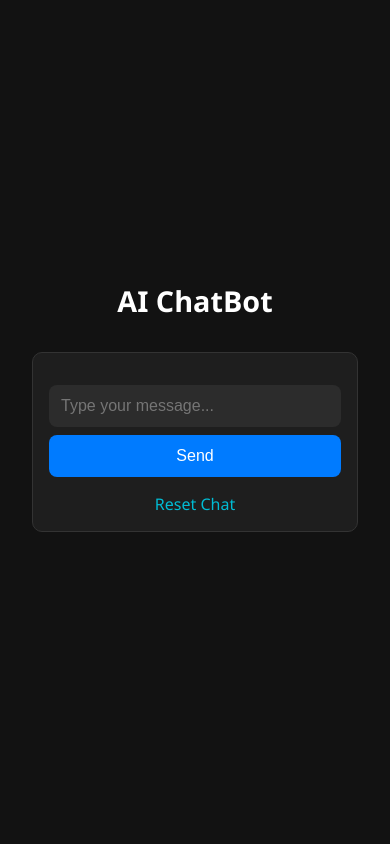
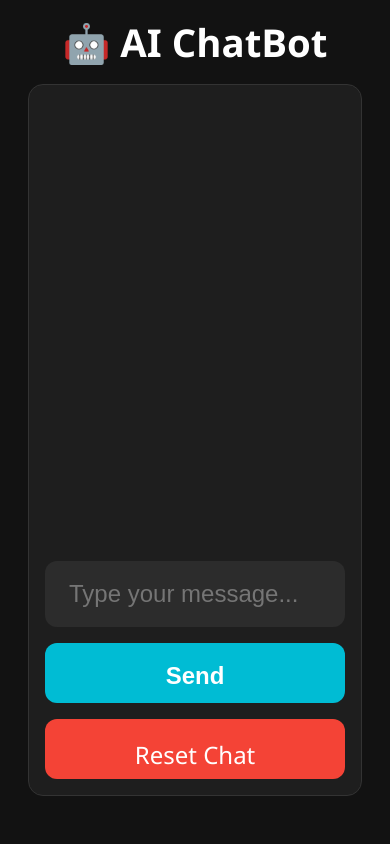
Before and after one commit to vishaldeshmukh2k6/AI-ChatBot, a Flask app: page / in a window 390 px wide. Run offline with Flask 3, Linux system fonts and the light colour scheme.

Commit message:
Improved chatbot UI for responsiveness and readability on mobile and desktop

```diff
--- a/app.py
+++ b/app.py
@@ -1,27 +1,29 @@
 from flask import Flask, render_template, request, session, redirect, url_for
-from responses import get_response
-import requests
+from responses import get_bot_response
+from datetime import timedelta
 
 app = Flask(__name__)
-app.secret_key = "chatbot_secret"
+app.secret_key = 'your_secret_key'
+app.permanent_session_lifetime = timedelta(days=7)
 
-# Chatbot route
-@app.route("/", methods=["GET", "POST"])
+@app.route('/', methods=['GET', 'POST'])
 def chatbot():
-    if "chat_history" not in session:
-        session["chat_history"] = []
-    if request.method == "POST":
-        user_input = request.form["user_input"]
-        bot_response = get_response(user_input)
-        session["chat_history"].append({"user": user_input, "bot": bot_response})
-    return render_template("chatbot.html", chat=session["chat_history"])
+    if 'chat' not in session:
+        session['chat'] = []
 
-# Reset chat
-@app.route("/reset")
-def reset_chat():
-    session["chat_history"] = []
-    return redirect(url_for("chatbot"))  # Redirect to chatbot page
+    if request.method == 'POST':
+        user_input = request.form['user_input']
+        bot_reply = get_bot_response(user_input)
 
+        session['chat'].append({'user': user_input, 'bot': bot_reply})
+        session.modified = True
 
-if __name__ == "__main__":
-    app.run(debug=True, port=5001)
+    return render_template('chatbot.html', chat=session['chat'])
+
+@app.route('/reset')
+def reset():
+    session.pop('chat', None)
+    return redirect(url_for('chatbot'))
+
+if __name__ == '__main__':
+    app.run(debug=True, port="5001")
--- a/requirements.txt
+++ b/requirements.txt
@@ -1,3 +1,4 @@
 Flask
 gunicorn
 requests
+transformers
--- a/static/style.css
+++ b/static/style.css
@@ -20,7 +20,7 @@ body {
 /* Main container */
 main {
     width: 100%;
-    max-width: 1100px;
+    max-width: 1200px;
     margin: 0 auto;
     padding: 2rem 1rem;
     text-align: center;
@@ -30,7 +30,7 @@ main {
 h1, .chat-title {
     text-align: center;
     margin-bottom: 2rem;
-    font-size: 2.5rem;
+    font-size: 3rem;
     color: #ffffff;
 }
 
@@ -38,85 +38,97 @@ h1, .chat-title {
 .chat-container {
     background-color: #1e1e1e;
     border: 1px solid #333;
-    border-radius: 10px;
-    padding: 1.5rem;
-    max-height: 80vh;  /* Increased height */
+    border-radius: 15px;
+    padding: 2rem;
+    max-height: 80vh;
     overflow-y: auto;
     margin-bottom: 2rem;
+    width: 100%;
 }
 
 /* Message bubbles */
 .user-message {
     text-align: right;
-    margin-bottom: 1rem;
+    margin-bottom: 1.5rem;
 }
 .user-message p {
     display: inline-block;
     background-color: #007bff;
     color: #fff;
-    padding: 0.75rem 1rem;
-    border-radius: 20px;
-    max-width: 80%;
+    padding: 1rem 1.5rem;
+    border-radius: 25px;
+    max-width: 85%;
     word-wrap: break-word;
+    animation: popIn 0.4s ease-in-out;
 }
 
 .bot-message {
     text-align: left;
-    margin-bottom: 1rem;
+    margin-bottom: 1.5rem;
 }
 .bot-message p {
     display: inline-block;
     background-color: #444;
     color: #fff;
-    padding: 0.75rem 1rem;
-    border-radius: 20px;
-    max-width: 80%;
+    padding: 1rem 1.5rem;
+    border-radius: 25px;
+    max-width: 85%;
     word-wrap: break-word;
+    animation: popIn 0.4s ease-in-out;
 }
 
 /* Chat form */
 .chat-form {
     display: flex;
-    gap: 0.5rem;
-    margin-top: 1rem;
+    gap: 1rem;
     justify-content: center;
     align-items: center;
     flex-wrap: wrap;
 }
 .chat-form input[type="text"] {
     flex: 1;
-    min-width: 250px;
-    padding: 0.75rem;
+    min-width: 300px;
+    padding: 1.2rem 1.5rem;
     border: none;
-    border-radius: 8px;
+    border-radius: 12px;
     background-color: #2c2c2c;
     color: #fff;
-    font-size: 1rem;
+    font-size: 1.3rem;
+    height: 60px;
 }
 .chat-form button {
-    padding: 0.75rem 1.5rem;
-    background-color: #007bff;
+    padding: 1.2rem 2rem;
+    background-color: #00bcd4;
     border: none;
-    border-radius: 8px;
+    border-radius: 12px;
     color: #fff;
-    font-size: 1rem;
+    font-size: 1.3rem;
+    font-weight: bold;
     cursor: pointer;
+    height: 60px;
+    width: 160px;
     transition: background-color 0.3s ease;
 }
 .chat-form button:hover {
-    background-color: #0056b3;
+    background-color: #0097a7;
 }
 
-/* Reset link */
+/* Reset link - Clear Chat */
 .reset-link {
-    display: inline-block;
-    margin-top: 1rem;
-    color: #00bcd4;
+    display: block;
+    margin: 2rem auto 0;
+    font-size: 1.3rem;
+    background-color: #f44336;
+    color: #fff;
     text-decoration: none;
-    transition: color 0.3s;
+    border-radius: 12px;
+    padding: 1.3rem 2rem;
+    width: 220px;
+    text-align: center;
+    transition: background-color 0.3s ease;
 }
 .reset-link:hover {
-    color: #ff4081;
+    background-color: #d32f2f;
 }
 
 /* Footer */
@@ -127,30 +139,82 @@ footer.glass {
     background: rgba(255, 255, 255, 0.05);
     border-top: 1px solid #333;
     border-radius: 10px;
-    font-size: 0.9rem;
+    font-size: 1rem;
+}
+
+/* Message Animation */
+@keyframes popIn {
+    0% { transform: scale(0.8); opacity: 0; }
+    100% { transform: scale(1); opacity: 1; }
+}
+
+/* Icons */
+.user-icon,
+.bot-icon {
+    width: 24px;
+    height: 24px;
+    border-radius: 50%;
+    margin-right: 8px;
 }
 
 /* Responsive Design */
 @media screen and (max-width: 768px) {
+    html, body {
+        height: 100%;
+        width: 100%;
+        overflow: hidden;
+    }
+
     main {
+        height: 100vh;
+        width: 100vw;
         padding: 1rem;
+        display: flex;
+        flex-direction: column;
+        justify-content: flex-start;
+    }
+
+    .chat-title {
+        font-size: 2.4rem;
+        margin-bottom: 1rem;
+    }
+
+    .chat-container {
+        flex: 1;
+        display: flex;
+        flex-direction: column;
+        justify-content: space-between;
+        max-height: 100%;
+        overflow: hidden;
+        width: 100%;
+        padding: 1rem;
+    }
+
+    .chat-history {
+        flex: 1;
+        overflow-y: auto;
+        margin-bottom: 1rem;
+        padding-right: 5px;
     }
 
     .chat-form {
         flex-direction: column;
+        gap: 1rem;
+        width: 100%;
     }
 
     .chat-form input[type="text"],
     .chat-form button {
         width: 100%;
+        font-size: 1.5rem;
+        height: 60px;
     }
 
-    .chat-container {
-        padding: 1rem;
-        max-height: 70vh;
-    }
-
-    h1, .chat-title {
-        font-size: 1.8rem;
+    .reset-link {
+        font-size: 1.5rem;
+        width: 100%;
+        padding: 1.2rem;
+        height: 60px;
+        margin: 1rem auto 0;
     }
 }
--- a/templates/base.html
+++ b/templates/base.html
@@ -2,10 +2,8 @@
 <html lang="en">
 <head>
     <meta charset="UTF-8">
-    <title>{% block title %}AI ChatBot{% endblock %}</title>
-    <meta name="viewport" content="width=device-width, initial-scale=1.0">
+    <title>{% block title %}AI Chatbot{% endblock %}</title>
     <link rel="stylesheet" href="{{ url_for('static', filename='style.css') }}">
-
 </head>
 <body>
     <main>
--- a/templates/chatbot.html
+++ b/templates/chatbot.html
@@ -1,18 +1,17 @@
 {% extends 'base.html' %}
-
-{% block title %}ChatBot{% endblock %}
+{% block title %}AI ChatBot{% endblock %}
 
 {% block content %}
-<h2 class="chat-title">AI ChatBot</h2>
+<h1 class="chat-title">🤖 AI ChatBot</h1>
 
 <div class="chat-container">
     <div class="chat-history" id="chatHistory">
         {% for message in chat %}
         <div class="user-message">
-            <p><strong>You:</strong> {{ message.user }}</p>
+            <p><img src="{{ url_for('static', filename='user.png') }}" width="24" class="user-icon"> <strong>You:</strong> {{ message.user }}</p>
         </div>
         <div class="bot-message">
-            <p><strong>Bot:</strong> {{ message.bot }}</p>
+            <p><img src="{{ url_for('static', filename='bot.png') }}" width="24" class="bot-icon"> <strong>Bot:</strong> {{ message.bot }}</p>
         </div>
         {% endfor %}
     </div>
@@ -24,4 +23,17 @@
 
     <a href="/reset" class="reset-link">Reset Chat</a>
 </div>
+
+<script>
+    const chatHistory = document.getElementById('chatHistory');
+    chatHistory.scrollTop = chatHistory.scrollHeight;
+
+    const input = document.querySelector('input[name="user_input"]');
+    input.addEventListener("keypress", function (e) {
+        if (e.key === "Enter") {
+            e.preventDefault();
+            this.form.submit();
+        }
+    });
+</script>
 {% endblock %}
```
Also changed, not shown: responses.py (+10 -11 lines), static/bot.png (added), static/user.png (added).
